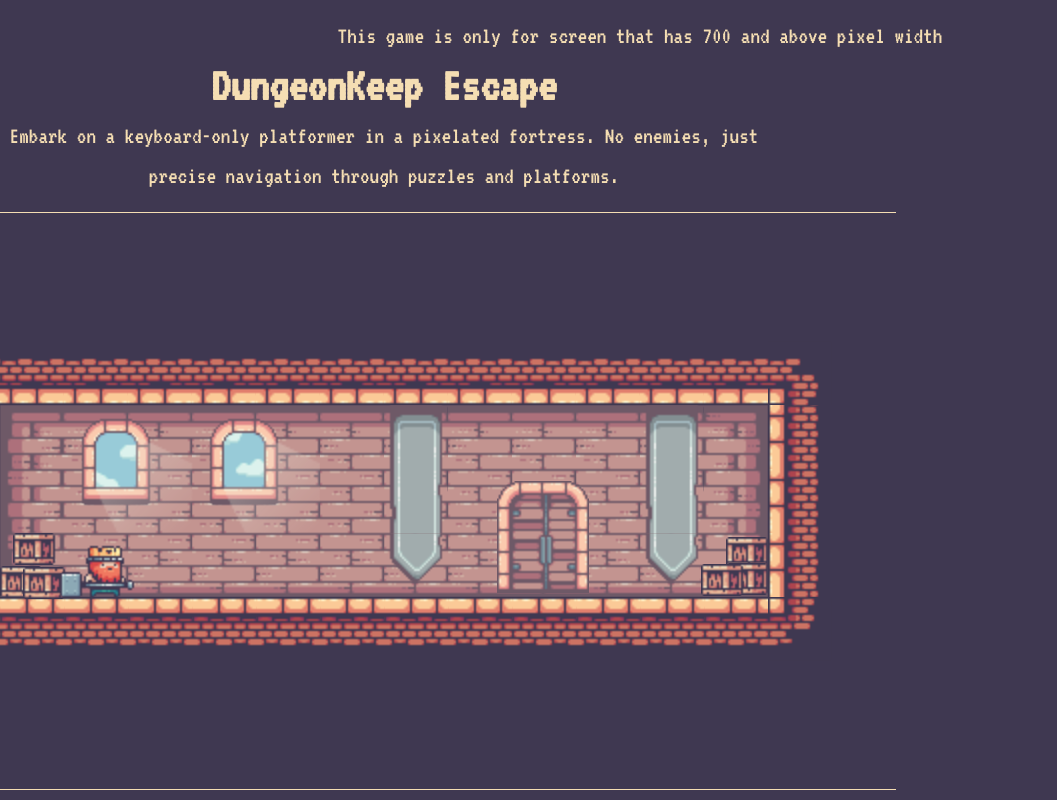
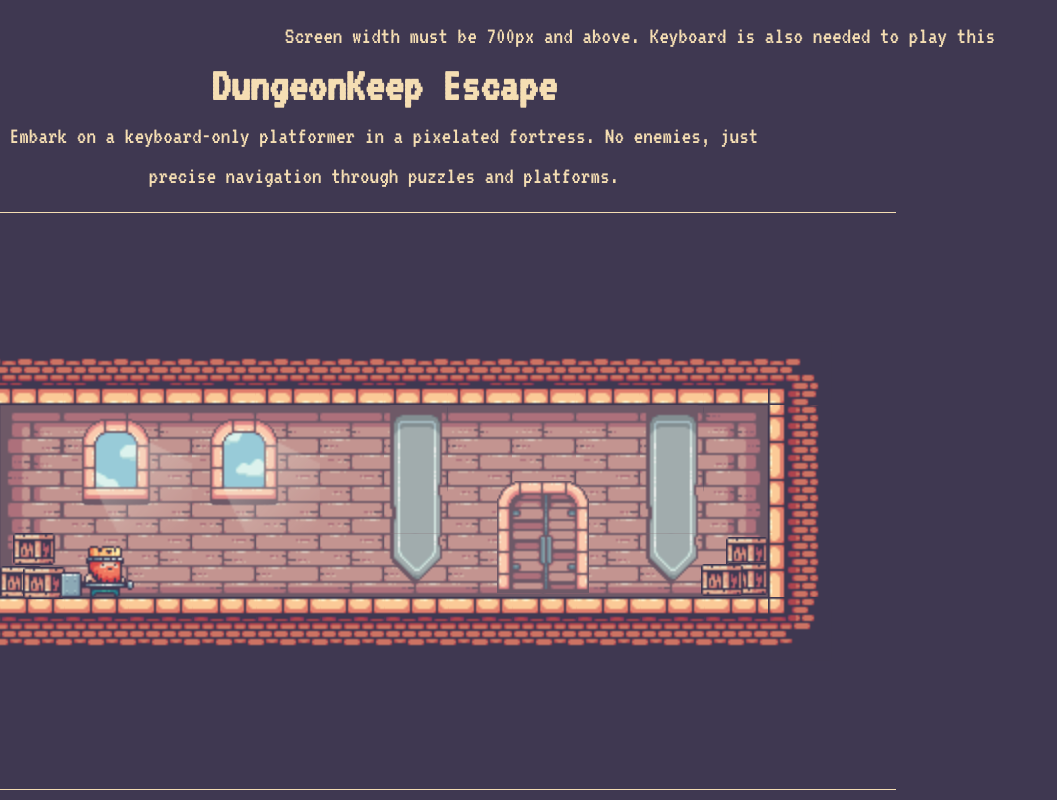
Before and after one commit to CartValderama/Dungeon-Escape, a plain HTML site: page index.html in a window 1280 px wide. Shown: the top 800 px of the page, without its empty margins (0-1057 px from the left). Drawn offline with nearby package versions, Linux system fonts and the light colour scheme; no server answers.

Commit message:
Update index.html

```diff
--- a/index.html
+++ b/index.html
@@ -9,7 +9,7 @@
 </head>
 
 <body>
-    <div class="secret-message"><p>This game is only for screen that has 700 and above pixel width</p></div>
+    <div class="secret-message">        <p>Screen width must be 700px and above. Keyboard is also needed to play this</p></div>
     <div class="main-container">
     <section class="container one">
         <h1 id="game-title">DungeonKeep Escape</h1>
```
